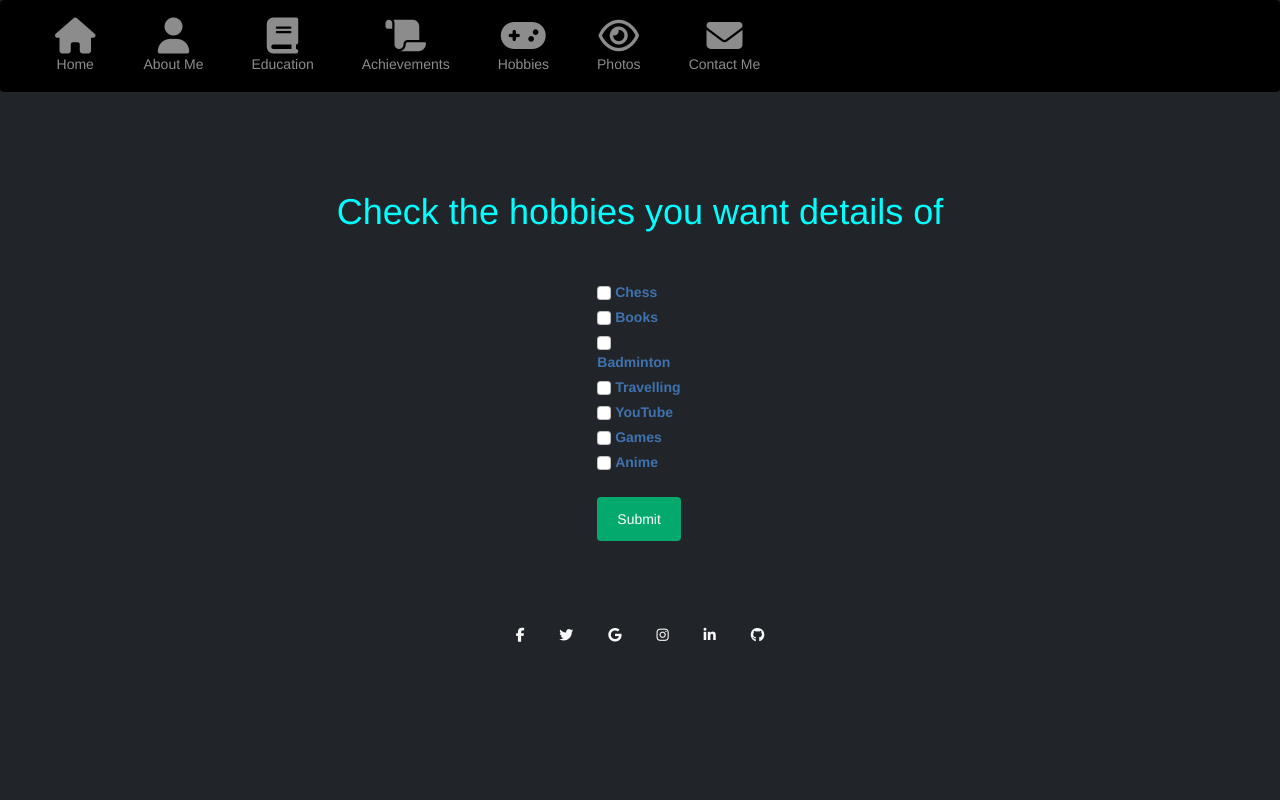
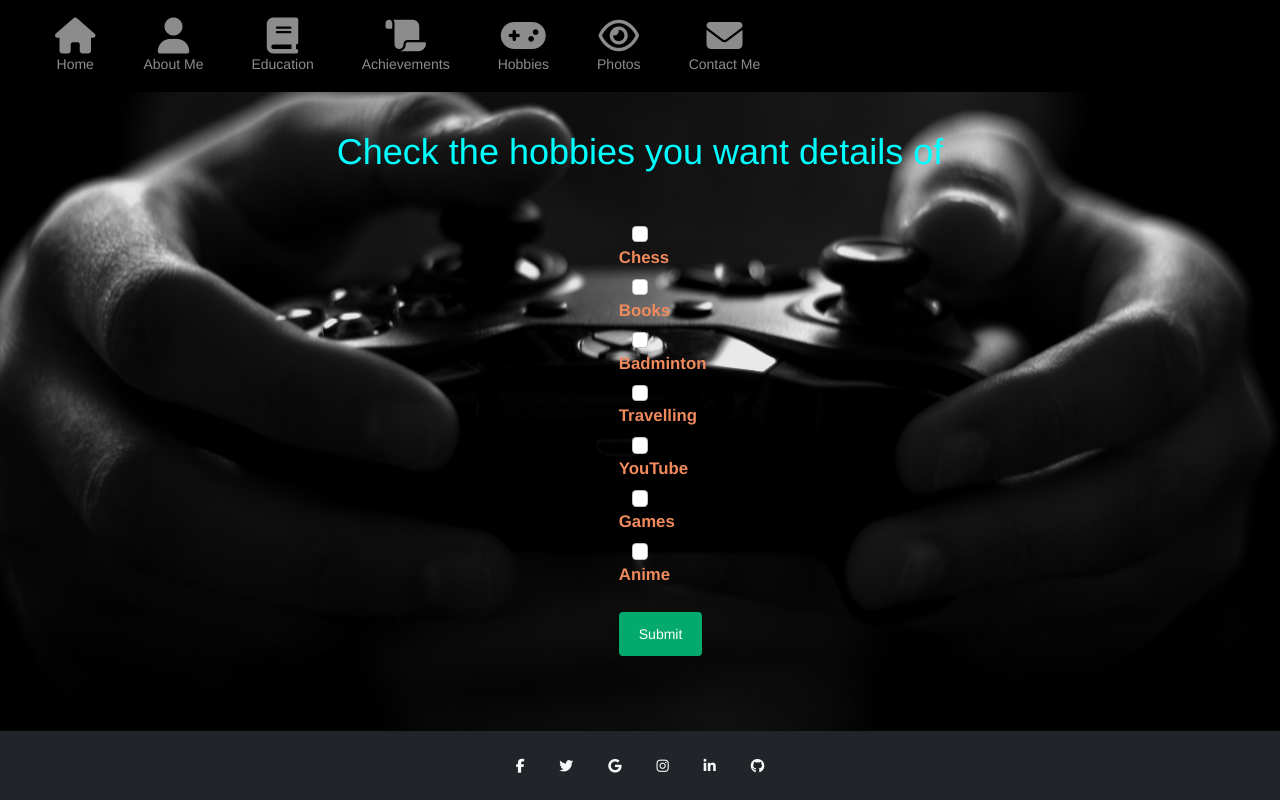
Before and after one commit to Shubham-Hazra/MyWebSite, a plain HTML site: page Hobbies.html in a window 1280 px wide. Drawn offline with nearby package versions, Linux system fonts and the light colour scheme.

Commit message:
final draft

```diff
--- a/Hobbies.html
+++ b/Hobbies.html
@@ -51,7 +51,17 @@
     </script>
     <script src="mypage.js"></script>
   </head>
-  <body style="background-color: #212529">
+  <body
+    id="hobbies_body"
+    style="
+      background-image: url(pexels-lalesh-aldarwish-194511.jpg);
+      background-repeat: no-repeat;
+      background-size: cover;
+      background-color: #ffffff;
+      text-align: center;
+      background-position: center;
+    "
+  >
     <nav
       class="navbar navbar-expand-sm bg-black navbar-dark fixed-top w3-center"
     >
@@ -110,29 +120,40 @@
       </div>
     </nav>
     <div class="main_content">
-      <div id="hobbies" class="container-fluid p-5 my-5 bg-dark text-white">
+      <div id="hobbies">
         <div id="checkbox">
           <h1 class="centeraqua">Check the hobbies you want details of</h1>
           <div style="margin-left: auto; margin-right: auto; width: 7%">
             <br /><br />
+            <label
+              class="form-check-label"
+              style="font-size: larger; text-align: center; color: #f08a5d"
+            >
               <input
                 class="form-check-input"
                 type="checkbox"
                 id="check1"
                 name="option"
                 value=" Chess"
-            />
-            <label class="form-check-label" style="color: #3f72af"> Chess</label
+              />Chess</label
             ><br />
-            <input
+            <label
+              class="form-check-label"
+              style="font-size: larger; text-align: center; color: #f08a5d"
+              ><input
                 class="form-check-input"
                 type="checkbox"
                 id="check2"
                 name="option"
                 value=" Books"
               />
-            <label class="form-check-label" style="color: #3f72af"> Books</label
+              Books</label
             ><br />
+
+            <label
+              class="form-check-label"
+              style="font-size: larger; text-align: center; color: #f08a5d"
+            >
               <input
                 class="form-check-input"
                 type="checkbox"
@@ -140,9 +161,13 @@
                 name="option"
                 value=" Badminton"
               />
-            <label class="form-check-label" style="color: #3f72af">
               Badminton</label
             ><br />
+
+            <label
+              class="form-check-label"
+              style="font-size: larger; text-align: center; color: #f08a5d"
+            >
               <input
                 class="form-check-input"
                 type="checkbox"
@@ -150,9 +175,13 @@
                 name="option"
                 value=" Travelling"
               />
-            <label class="form-check-label" style="color: #3f72af">
               Travelling</label
             ><br />
+
+            <label
+              class="form-check-label"
+              style="font-size: larger; text-align: center; color: #f08a5d"
+            >
               <input
                 class="form-check-input"
                 type="checkbox"
@@ -160,9 +189,13 @@
                 name="option"
                 value=" YouTube"
               />
-            <label class="form-check-label" style="color: #3f72af">
               YouTube</label
             ><br />
+
+            <label
+              class="form-check-label"
+              style="font-size: larger; text-align: center; color: #f08a5d"
+            >
               <input
                 class="form-check-input"
                 type="checkbox"
@@ -170,8 +203,13 @@
                 name="option"
                 value=" Games"
               />
-            <label class="form-check-label" style="color: #3f72af"> Games</label
+              Games</label
             ><br />
+
+            <label
+              class="form-check-label"
+              style="font-size: larger; text-align: center; color: #f08a5d"
+            >
               <input
                 class="form-check-input"
                 type="checkbox"
@@ -179,7 +217,7 @@
                 name="option"
                 value=" Anime"
               />
-            <label class="form-check-label" style="color: #3f72af"> Anime</label
+              Anime</label
             ><br />
             <br />
             <input
@@ -355,7 +393,10 @@
       </div>
     </div>
   </body>
-  <footer class="bg-dark text-center text-white">
+  <footer
+    id="hobbies_footer"
+    class="bg-dark text-center text-white fixed-bottom"
+  >
     <!-- Grid container -->
     <div class="container p-4 pb-0">
       <!-- Section: Social media -->
--- a/mypage.js
+++ b/mypage.js
@@ -74,6 +74,12 @@
     {
         var my_checkbox = document.getElementById("checkbox");
         my_checkbox.style.display="none";
+        var bod = document.getElementById("hobbies_body");
+        bod.style.backgroundColor="#212529";
+        bod.style.backgroundImage = "none";
+        var foot = document.getElementById("hobbies_footer");
+        foot.className="class_foot";
+
     }
     else
     {
--- a/style.css
+++ b/style.css
@@ -159,7 +159,7 @@ li.nav-item:hover {
 #education th {
   padding-top: 12px;
   padding-bottom: 12px;
-  text-align: left;
+  text-align: center;
   background-color: #04aa6d;
   color: rgb(34, 40, 49);
 }
@@ -342,3 +342,9 @@ li.nav-item:hover {
 h1.head_ {
   font-size: 70px;
 }
+
+footer.class_foot {
+  text-align: center;
+  color: white;
+  background-color: #212529;
+}
```
Also changed, not shown: _28_computer-neural-network-wallpaper_2270324039.jpg (deleted), download (1).jpg (deleted), download.jpg (deleted), pawel-czerwinski--0xCCPIbl3M-unsplash.jpg (deleted), ss_a4740a3b155f58f3a43cbd50c36df2f0ed81e68c.600x338.jpg (deleted), wallpaperflare.com_wallpaper_2.jpg (deleted). Lines whose indentation alone changed are shown as unchanged.
